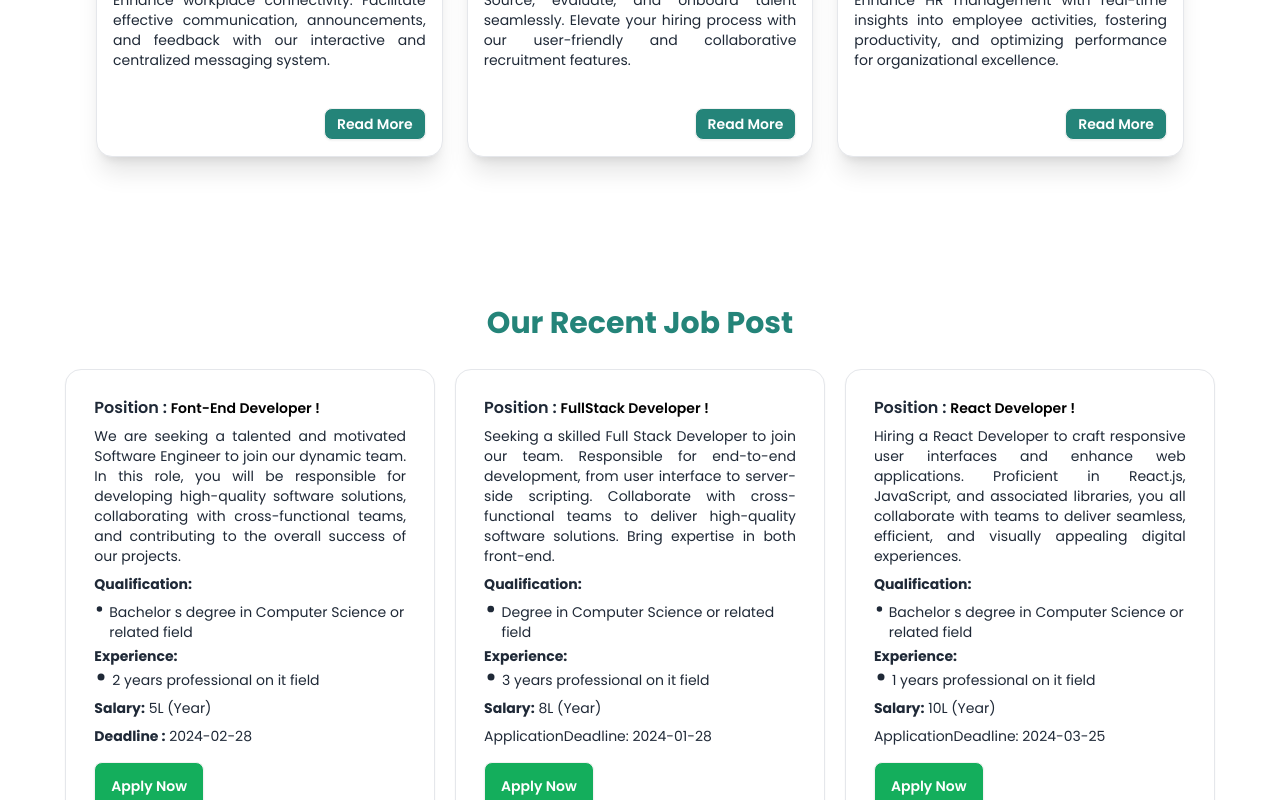
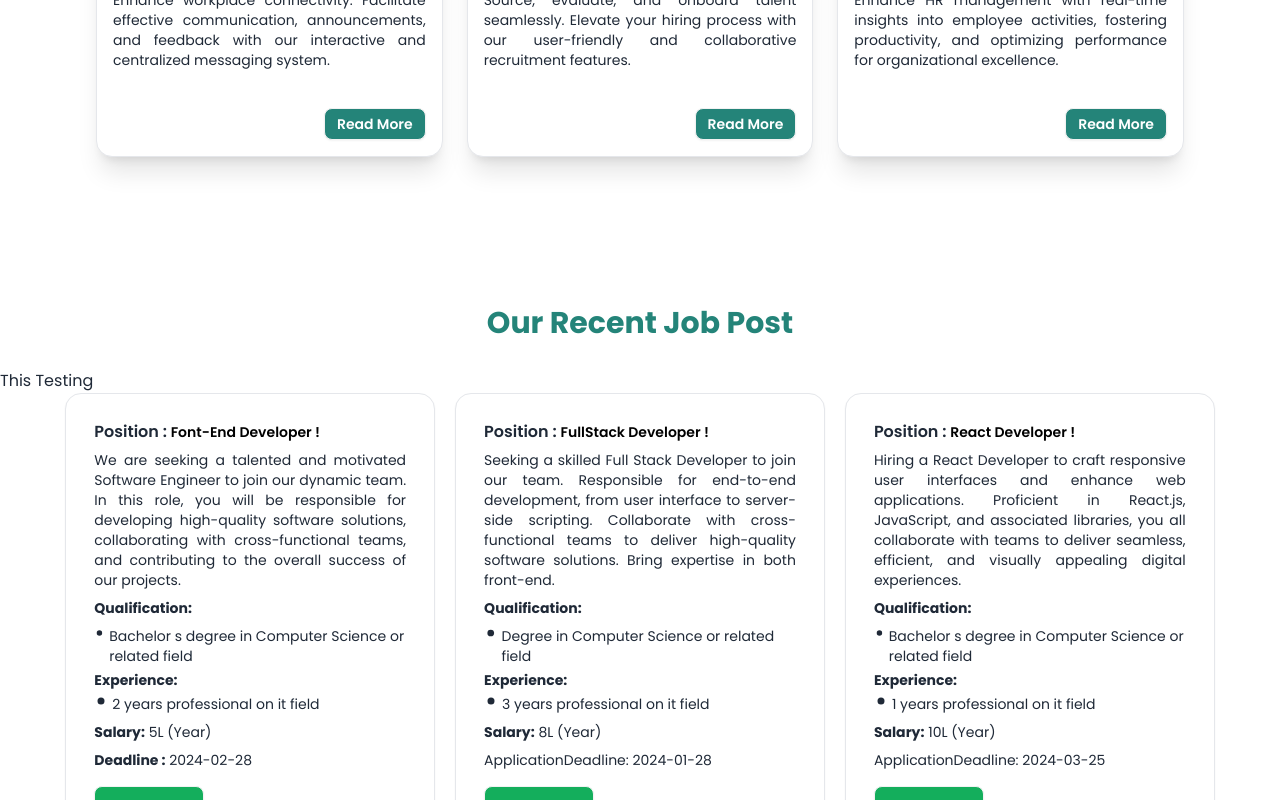
Before and after one commit to mursalinmirme/unity-spark, a React (Vite) app: page / in a window 1280 px wide. Shown: the part 1524-2324 px from the top of the page. Built offline with nearby package versions, Linux system fonts and the light colour scheme.

Commit message:
add testing line

```diff
--- a/src/pages/home/JobPost/JobPost.jsx
+++ b/src/pages/home/JobPost/JobPost.jsx
@@ -7,6 +7,7 @@ const JobPost = () => {
         {" "}
         Our Recent Job Post{" "}
       </h1>
+      <p> This Testing </p>
 
       <div className="grid grid-cols-1 sm:grid-cols-2 lg:grid-cols-3 w-11/12 mx-auto gap-5  md:px-3 mb-10">
         {/* First div  */}
```
